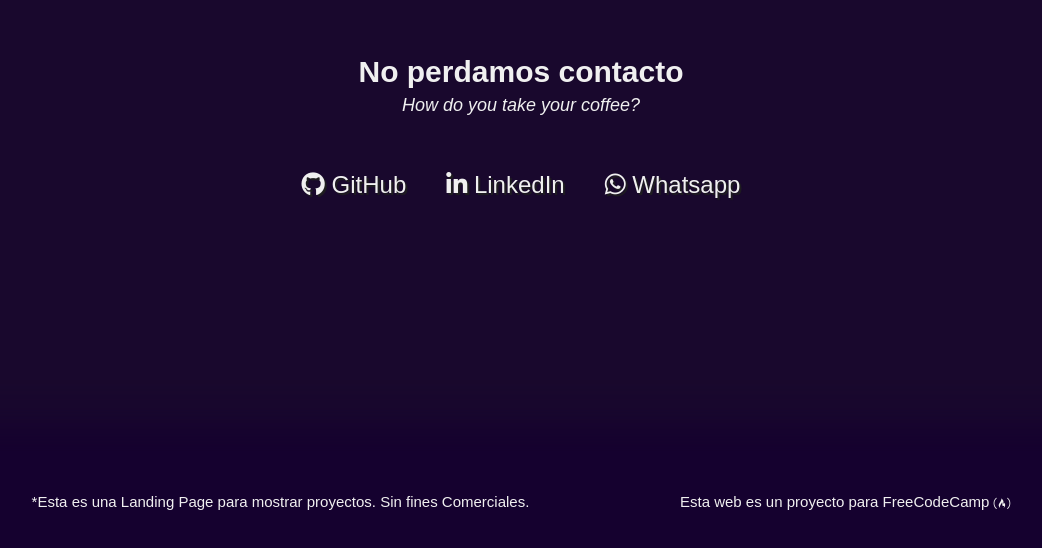
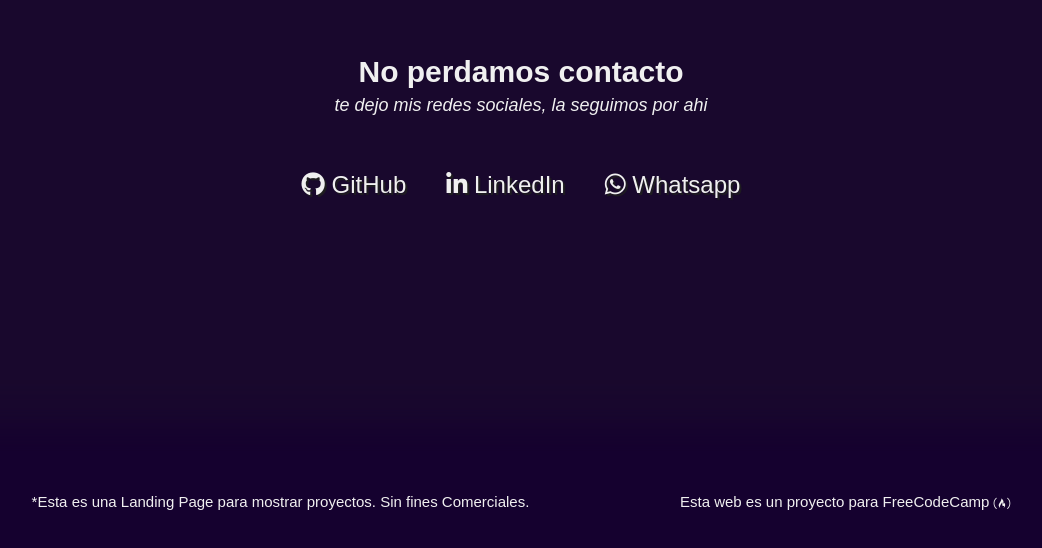
Before and after one commit to GermanPagano/Portafolio-Ger, a plain HTML site: page index.html in a window 1280 px wide. Shown: the part 2148-2696 px from the top of the page, without its empty margins (119-1161 px from the left). Drawn offline with Linux system fonts and the light colour scheme.

Commit message:
finalizando

```diff
--- a/index.html
+++ b/index.html
@@ -186,7 +186,7 @@
     <section id="contact" class="contact-section">
       <div class="contact-section-header">
         <h2>No perdamos contacto</h2>
-        <p>How do you take your coffee?</p>
+        <p>te dejo mis redes sociales, la seguimos por ahi</p>
       </div>
       <div class="contact-links">
 
```
